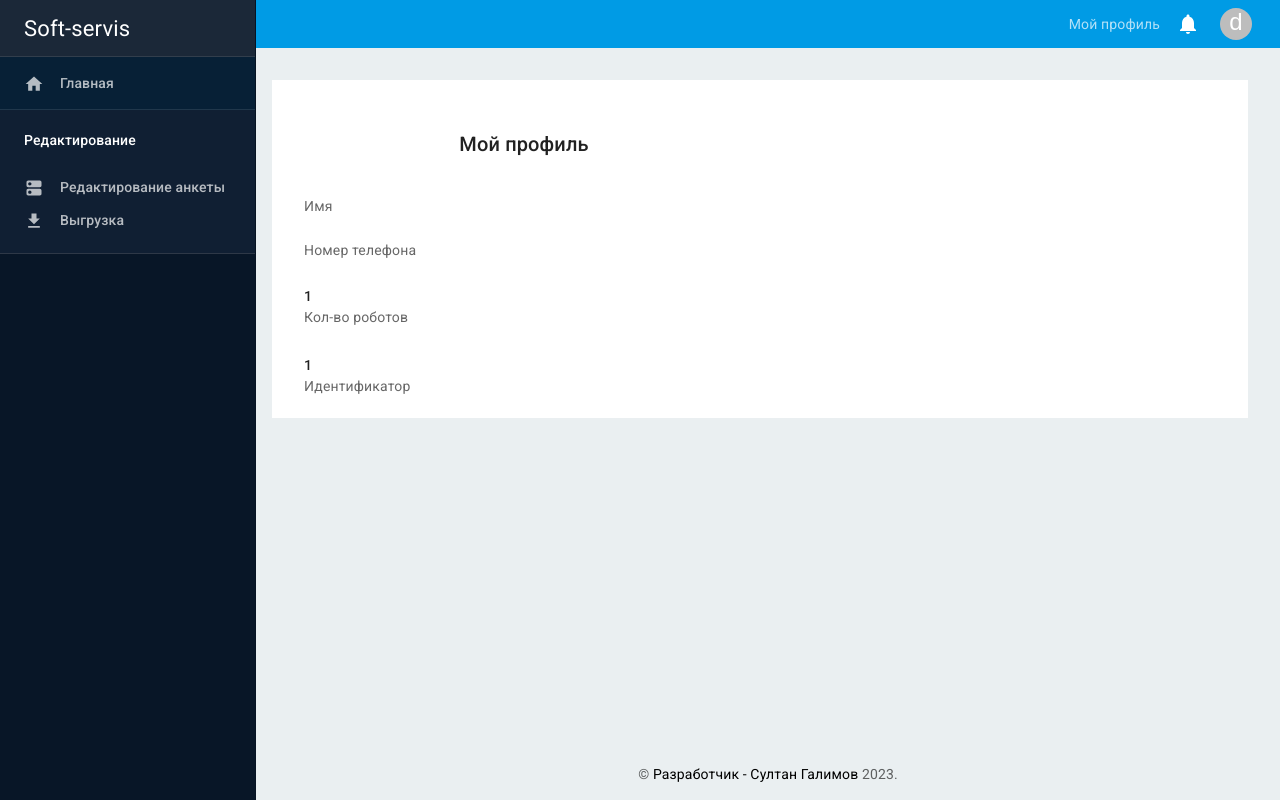
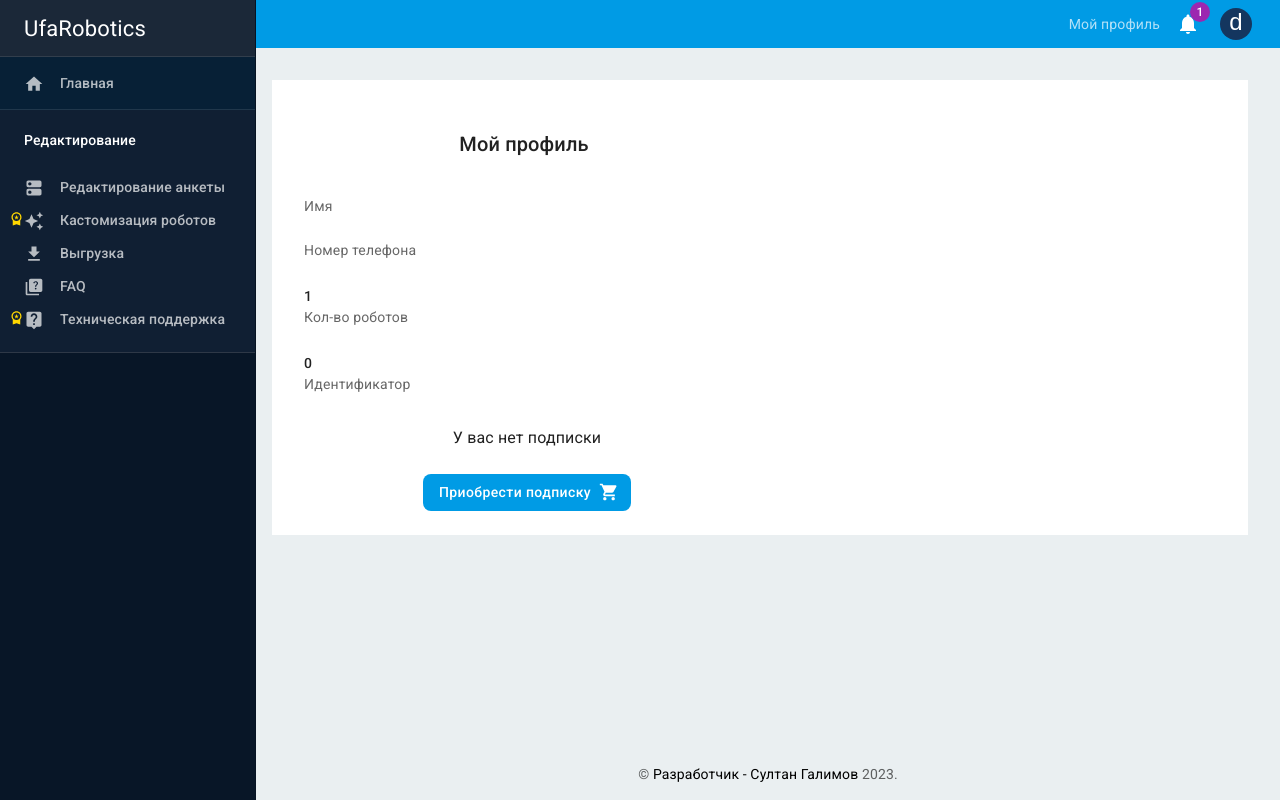
Before and after one commit to sulEvil/robots-client, a React (Create React App) app: page /profile in a window 1280 px wide. Built offline with nearby package versions, Linux system fonts and the light colour scheme; no server answers.

Commit message:
added premium visual

```diff
--- a/package.json
+++ b/package.json
@@ -19,6 +19,7 @@
     "axios": "^1.4.0",
     "dotenv": "^16.0.3",
     "file-saver": "^2.0.5",
+    "firebase": "^9.22.1",
     "imask": "^6.6.1",
     "jwt-decode": "^3.1.2",
     "localforage": "^1.10.0",
--- a/src/App.js
+++ b/src/App.js
@@ -12,7 +12,23 @@ import Question from './Pages/Question';
 import { useState } from 'react';
 import {check} from './http/userAPI';
 import Unload from './Pages/Unload';
+// Import the functions you need from the SDKs you need
+import { initializeApp } from "firebase/app";
+import { getAnalytics } from "firebase/analytics";
 
+const firebaseConfig = {
+  apiKey: "AIzaSyA9di-NiatND_jN8YqQV2kZaLNefmnivcQ",
+  authDomain: "speedy-rite-318808.firebaseapp.com",
+  projectId: "speedy-rite-318808",
+  storageBucket: "speedy-rite-318808.appspot.com",
+  messagingSenderId: "417898334573",
+  appId: "1:417898334573:web:f4f8d1289a3423345df264",
+  measurementId: "G-VCHR01SNKQ"
+};
+
+// Initialize Firebase
+const app = initializeApp(firebaseConfig);
+const analytics = getAnalytics(app);
 const App = observer((props) => {
   const {user} = useContext(Context)
   const [loading, setLoading] = useState(true)
--- a/src/Components/Header.js
+++ b/src/Components/Header.js
@@ -12,6 +12,9 @@ import Toolbar from '@mui/material/Toolbar';
 import Tooltip from '@mui/material/Tooltip';
 import {Box} from "@mui/material";
 import { observer } from 'mobx-react-lite';
+import WorkspacePremiumIcon from '@mui/icons-material/WorkspacePremium';
+import Badge from '@mui/material/Badge';
+
 const lightColor = 'rgba(255, 255, 255, 0.7)';
 
 const Header = observer(({value, setValue}) => {
@@ -53,14 +56,17 @@ const Header = observer(({value, setValue}) => {
                         <Grid item>
                             <Tooltip title="Alerts • No alerts">
                                 <IconButton color="inherit">
-                                    <NotificationsIcon />
+                                    <Badge badgeContent={1} color="secondary">
+                                        <NotificationsIcon />
+                                    </Badge>
                                 </IconButton>
                             </Tooltip>
                         </Grid>
                         <Grid item>
                             <IconButton color="inherit" sx={{ p: 0.5 }}>
-                                <Box style={{backgroundColor: "#bdbdbd", height: "32px", width: "32px", color: "white", borderRadius: "50%"}}>
+                                <Box style={{backgroundColor: "#14365f", height: "32px", width: "32px", color: "white", borderRadius: "50%", position: "relative"}}>
                                     {userName}
+                                    {!user._user.isPremium ||  <WorkspacePremiumIcon  style={{fill: "gold", position: 'absolute', left: '-30%', top: '-25%'}} title={'premium'} /> }
                                 </Box>
                             </IconButton>
                         </Grid>
--- a/src/Components/Navigator.js
+++ b/src/Components/Navigator.js
@@ -8,18 +8,15 @@ import ListItemButton from '@mui/material/ListItemButton';
 import ListItemIcon from '@mui/material/ListItemIcon';
 import ListItemText from '@mui/material/ListItemText';
 import HomeIcon from '@mui/icons-material/Home';
-import PeopleIcon from '@mui/icons-material/People';
 import DnsRoundedIcon from '@mui/icons-material/DnsRounded';
-import PermMediaOutlinedIcon from '@mui/icons-material/PhotoSizeSelectActual';
-import PublicIcon from '@mui/icons-material/Public';
-import SettingsEthernetIcon from '@mui/icons-material/SettingsEthernet';
-import SettingsInputComponentIcon from '@mui/icons-material/SettingsInputComponent';
-import TimerIcon from '@mui/icons-material/Timer';
-import SettingsIcon from '@mui/icons-material/Settings';
-import PhonelinkSetupIcon from '@mui/icons-material/PhonelinkSetup';
 import {Link} from "react-router-dom";
 import '../styles/index.css';
 import DownloadIcon from '@mui/icons-material/Download';
+import AutoAwesomeIcon from '@mui/icons-material/AutoAwesome';
+import WorkspacePremiumIcon from '@mui/icons-material/WorkspacePremium';
+import QuizIcon from '@mui/icons-material/Quiz';
+import LiveHelpIcon from '@mui/icons-material/LiveHelp';
+
 
 const categories = [
     {
@@ -27,7 +24,10 @@ const categories = [
         children: [
             { id: 'Редактирование анкеты', icon: <DnsRoundedIcon />, link: '/addQuestion' },
             // { id: 'Редактирование приложения', icon: <SettingsIcon />, link: '/' },
+            { id: 'Кастомизация роботов', icon: <AutoAwesomeIcon />, link: '/customize', premium: true },
             { id: 'Выгрузка', icon: <DownloadIcon />, link: '/unload' },
+            { id: 'FAQ', icon: <QuizIcon />, link: '/faq' },
+            { id: 'Техническая поддержка', icon: <LiveHelpIcon />, link: '/support', premium: true },
         ],
     },
 
@@ -55,7 +55,7 @@ export default function Navigator(props) {
         <Drawer variant="permanent" {...other}>
             <List disablePadding>
                 <ListItem  sx={{ ...item, ...itemCategory, fontSize: 22, color: '#fff', cursor: 'pointer' }}>
-                    Soft-servis
+                    UfaRobotics
                 </ListItem>
                 <Link to={'/'}  style={{ textDecoration: 'none'}}>
                     <ListItem selected sx={{ ...item, ...itemCategory }}>
@@ -71,12 +71,16 @@ export default function Navigator(props) {
                             <ListItem sx={{ py: 2, px: 3 }}>
                                 <ListItemText sx={{ color: '#fff' }}>{id}</ListItemText>
                             </ListItem>
-                            {children.map(({ id: childId, icon, active, link }) => (
+                            {children.map(({ id: childId, icon, active, link, premium }) => (
                                 <Link key={childId} to={link} className={'navigate__link'} >
                                     <ListItem disablePadding key={childId}>
                                     {/* selected={active} */}
                                         <ListItemButton  sx={item}>
-                                            <ListItemIcon>{icon}</ListItemIcon>
+
+                                            <ListItemIcon style={{position: 'relative'}}>
+                                                {icon}
+                                                {!premium || <WorkspacePremiumIcon style={{fill: 'gold', position: 'absolute', width: '15px', height: '15px', right: '100%'}} />}
+                                            </ListItemIcon>
                                             <ListItemText>{childId}</ListItemText>
                                         </ListItemButton>
                                     </ListItem>
--- a/src/Pages/Anketa.js
+++ b/src/Pages/Anketa.js
@@ -12,11 +12,12 @@ import CreateQuestion from './../Components/CreateQuestion.js';
 import DeleteIcon from '@mui/icons-material/Delete';
 import { deleteQuestion } from './../http/questionAPI.js';
 import EditIcon from '@mui/icons-material/Edit';
+import Alert from "@mui/material/Alert";
 
 const Anketa = observer(() => {
     const params = useParams()
     const [dense] = React.useState(false);
-    const {questions} = useContext(Context)
+    const {questions, user} = useContext(Context)
     const navigate = useNavigate()
     const [open, setOpen] = React.useState(false);
     const handleOpen = () => setOpen(true);
@@ -40,6 +41,8 @@ const Anketa = observer(() => {
                     <Typography sx={{ mt: 4, mb: 2 }} variant="h6" component="div">
                         Анкета
                     </Typography>
+                    {/*Без подписки макс число вопросов, как вариант добавить*/}
+                    {/*{user._user.isPremium || <Alert severity="info">Без подписки макс. количество вопросов 4</Alert>}*/}
                     <CreateQuestion handleOpen={handleOpen} handleClose={handleClose} open={open} fetchQuestions={fetchQuestions}  />
                     <List>
                     {questions.questions.map(question =>
--- a/src/Pages/Profile.js
+++ b/src/Pages/Profile.js
@@ -1,12 +1,19 @@
 import {Context} from './../index.js'
 import React, {useContext, useEffect} from 'react';
 import Wrapper from "../Components/Wrapper";
-import {Grid, ListItem, Typography} from "@mui/material";
+import {Box, Button, Grid, ListItem, Typography} from "@mui/material";
 import ListItemText from "@mui/material/ListItemText";
 import List from "@mui/material/List";
 import {observer} from "mobx-react-lite"
 import { fetchRobots } from '../http/robotAPI.js';
-
+import SendIcon from '@mui/icons-material/Send';
+import * as PropTypes from "prop-types";
+import ShoppingCartIcon from '@mui/icons-material/ShoppingCart';
+Button.propTypes = {
+    variant: PropTypes.string,
+    endIcon: PropTypes.element,
+    children: PropTypes.node
+};
 const Profile = observer(() => {
     const [dense] = React.useState(false);
     const {user, robots} = useContext(Context)
@@ -46,7 +53,26 @@ const Profile = observer(() => {
                                     secondary={'Идентификатор'}
                                 />
                             </ListItem>
+                            {!user._user.isPremium || <ListItem>
+                                <ListItemText
+                                    primary={"Аккаунт с подпиской до:"}
+                                    secondary={'19.07.2023'}
+                                />
+                            </ListItem>}
                         </List>
+                    {user._user.isPremium ||
+
+                        <Box style={{padding: "12px 6px 24px 12px"}}>
+                            <Typography>
+                                У вас нет подписки
+                            </Typography>
+                            <br />
+                            <Button variant="contained" endIcon={<ShoppingCartIcon />}>
+                                Приобрести подписку
+                            </Button>
+                        </Box>
+
+                    }
                 </Grid>
             </Grid>
         </Wrapper>
--- a/src/Pages/Unload.js
+++ b/src/Pages/Unload.js
@@ -1,16 +1,18 @@
 import * as React from 'react';
 import Wrapper from "../Components/Wrapper";
-import {Grid, Typography, Button} from "@mui/material";
+import {Grid, Typography, Button, Box, FormControl, InputLabel, NativeSelect, ListItem} from "@mui/material";
 import List from "@mui/material/List";
 import {observer} from "mobx-react-lite"
 import DownloadIcon from '@mui/icons-material/Download';
 import { JsonToExcel } from "react-json-to-excel";
 import { Context } from './..';
 import { fetchReview } from '../http/reviewAPI';
+import WorkspacePremiumIcon from "@mui/icons-material/WorkspacePremium";
+import Alert from '@mui/material/Alert';
 
 const Unload = observer(() => {
     const [dense] = React.useState(false);
-    const {user, reviews} = React.useContext(Context)
+    const {user} = React.useContext(Context)
     const [datas, setDatas] = React.useState({})
     React.useEffect(()=> {
         fetchReview(user._user.id).then(data => setDatas(data))
@@ -23,15 +25,63 @@ const Unload = observer(() => {
                     <Typography sx={{ mt: 4, mb: 2 }} variant="h6" component="div">
                         Выгрузка данных
                     </Typography>
+                    {user._user.isPremium || <Alert severity="warning">Для сортировки данных, требуется подписка!</Alert>}
+                    <FormControl fullWidth style={{marginBottom: '36px'}}>
+                        <List>
+                            <ListItem>
+                                <InputLabel variant="standard" htmlFor="period">
+                                    Период
+                                </InputLabel>
+                                <NativeSelect
+                                    defaultValue={0}
+                                    inputProps={{
+                                        name: 'period',
+                                        id: 'period',
+                                    }}
+                                >
+                                    <option value={7} disabled={!user._user.isPremium}>1 Неделя</option>
+                                    <option value={14} disabled={!user._user.isPremium}>2 Недели</option>
+                                    <option value={21} disabled={!user._user.isPremium}>3 Недели</option>
+                                    <option value={30} disabled={!user._user.isPremium}>1 Месяц</option>
+                                    <option value={60} disabled={!user._user.isPremium}>2 Месяца</option>
+                                    <option value={90} disabled={!user._user.isPremium}>3 Месяца</option>
+                                    <option value={182} disabled={!user._user.isPremium}>Полгода</option>
+                                    <option value={0} style={{position: 'relative'}}>За всё время</option>
+                                </NativeSelect>
+                            </ListItem>
+                            <ListItem>
+                                <InputLabel variant="standard" htmlFor="robot">
+                                    Робот
+                                </InputLabel>
+                                <NativeSelect
+                                    defaultValue={0}
+                                    inputProps={{
+                                        name: 'robot',
+                                        id: 'robot',
+                                    }}
+
+                                >
+                                    <option value={1} disabled={!user._user.isPremium}>1 робот</option>
+                                    <option value={2} disabled={!user._user.isPremium}>2 робот</option>
+                                    <option value={3} disabled={!user._user.isPremium}>3 робот</option>
+                                    <option value={0} >Все роботы</option>
+                                </NativeSelect>
+                            </ListItem>
+                        </List>
+
+
+
+
+
+
+                    </FormControl>
+
                         <List dense={dense}>
-                        <Button variant="outlined" startIcon={<DownloadIcon />}>
-                            Выгрузить данные
-                        </Button>
-                        <JsonToExcel
-                            title="Download as Excel"
-                            data={datas}
-                            fileName="sample-file"
-                        />
+                            <JsonToExcel
+                                title={<Typography   style={{cursor: 'pointer'}}>Скачать как Excel</Typography>}
+                                data={datas}
+                                fileName="data"
+                            />
                         </List>
                 </Grid>
             </Grid>
--- a/src/http/index.js
+++ b/src/http/index.js
@@ -6,12 +6,14 @@ import axios from 'axios'
 
 // baseURL: 'http://localhost:9090/'
 // baseURL: 'http://localhost:9090/'
+
+axios.defaults.headers.common['Accept'] = 'application/json'
 const $host = axios.create({
-    baseURL: 'http://gals-centos.soft-servis.local:8080/'
+    baseURL: 'https://robominds.soft-servis.ru/'
 })
 
 const $authHost = axios.create({
-    baseURL: 'http://gals-centos.soft-servis.local:8080/'
+    baseURL: 'https://robominds.soft-servis.ru/'
 })
 
 const authInterceptor = config => {
--- a/src/store/UserStore.js
+++ b/src/store/UserStore.js
@@ -4,10 +4,11 @@ export default class UserStore {
    constructor() {
       this._isAuth = false
       this._user = {
-         id: 1,
+         id: 0,
          number: "",
          role: "",
-         name: ""
+         name: "",
+         isPremium: false
       }
       makeAutoObservable(this)
    }
```
Also changed, not shown: 14 other files (tests, documents, lock files or other folders).
